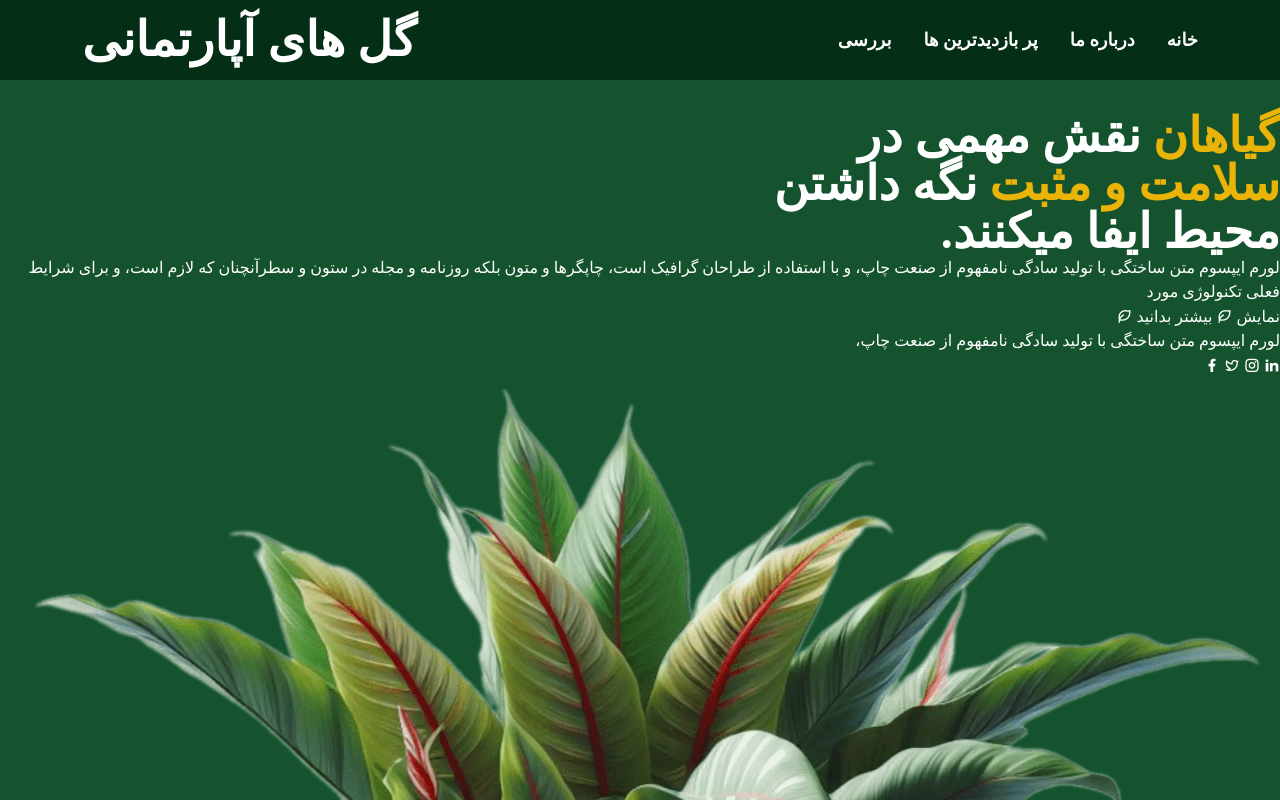
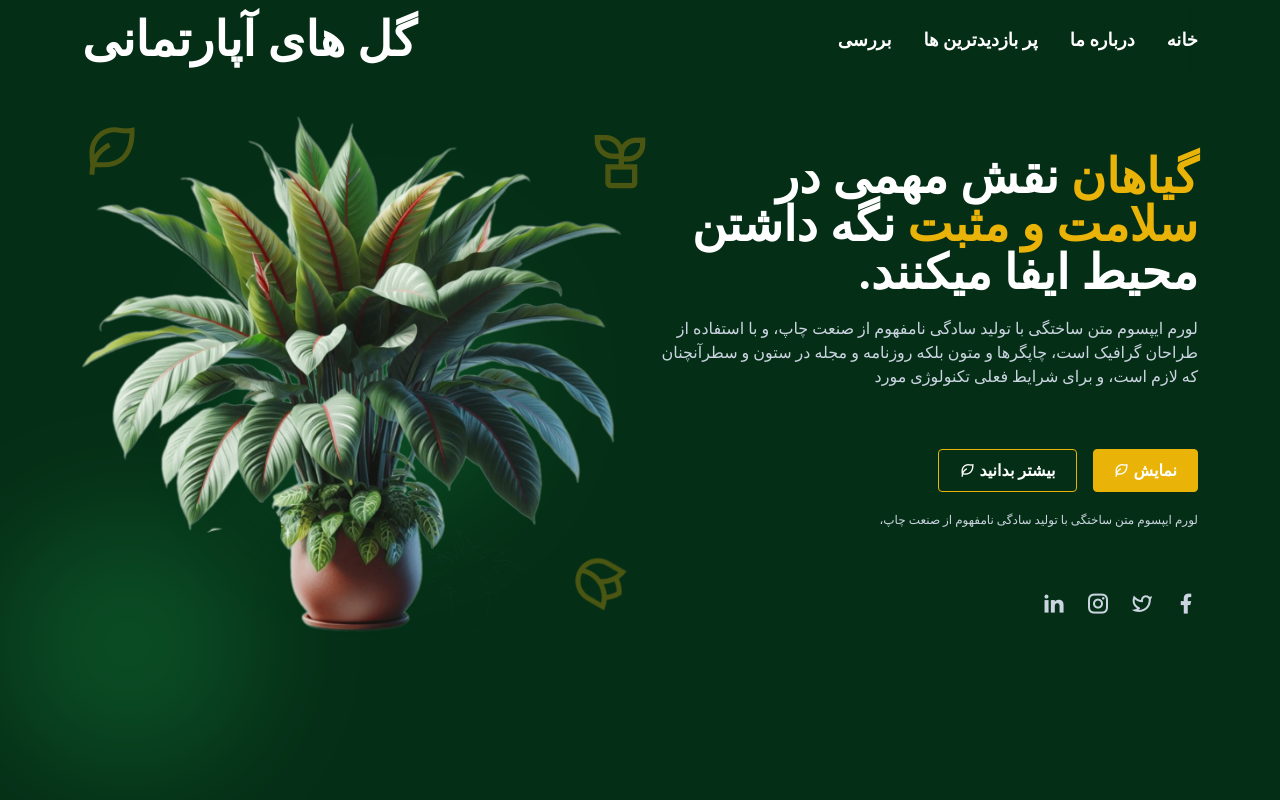
Before and after one commit to Hossein1371za/plants, a website built with Vite: page index.html in a window 1280 px wide. Shown: the top 800 px of the page. Built offline with nearby package versions, Linux system fonts and the light colour scheme; files whose address does not match are found by name.

Commit message:
style for banner section

```diff
--- a/index.html
+++ b/index.html
@@ -35,52 +35,75 @@
 
       </nav>
     </header>
+
     <main>
-      <section id="home">
-        <div>
-          <div>
-            <div>
+      <section class="relative text-center lg:text-right" id="home">
+        <div class="container">
+          <div
+            class="w-64 h-64 bg-green-700 rounded-full blur-3xl -z-10 opacity-40 absolute top-1/2 right-1/2 transform -translate-x-1/2 -translate-y-1/2"></div>
+          <div
+            class="w-64 h-64 bg-green-700 rounded-full blur-3xl -z-10 opacity-40 absolute left-0 bottom-0 "></div>
+          <div class="flex flex-col items-center gap-5 lg:flex-row">
+            <div class="w-full space-y-5 lg:w-1/2">
               <h1><span class="text-yellow-500">گیاهان </span> نقش مهمی در
                 <br /><span class="text-yellow-500">سلامت و
                   مثبت</span> نگه داشتن <br /> محیط ایفا میکنند.
               </h1>
-              <p>لورم ایپسوم متن ساختگی با تولید سادگی نامفهوم از صنعت چاپ، و با
+              <p class="text-slate-300">لورم ایپسوم متن ساختگی با تولید سادگی
+                نامفهوم از صنعت چاپ، و با
                 استفاده از طراحان گرافیک است، چاپگرها و متون بلکه روزنامه و مجله
                 در ستون و سطرآنچنان که لازم است، و برای شرایط فعلی تکنولوژی مورد
               </p>
-              <div>
-                <button>
+              <div
+                class="flex flex-col gap-2 sm:flex-row md:gap-4 lg-pt-5 xl:pt-10">
+                <button class="btn">
                   <span>نمایش</span>
                   <i class="ri-leaf-line"></i>
                 </button>
-                <button>
+                <button class="btn btn_outline">
                   <span>بیشتر بدانید</span>
                   <i class="ri-leaf-line"></i>
                 </button>
               </div>
-              <p>لورم ایپسوم متن ساختگی با تولید سادگی نامفهوم از صنعت چاپ،</p>
-              <div>
-                <i class="ri-facebook-fill"></i>
-                <i class="ri-twitter-line"></i>
-                <i class="ri-instagram-line"></i>
-                <i class="ri-linkedin-fill"></i>
+              <p class="text-xs text-slate-300">
+                لورم ایپسوم متن ساختگی با تولید
+                سادگی نامفهوم از صنعت چاپ،
+              </p>
+              <div class="flex items-center gap-5 text-2xl lg:pt-10">
+                <i
+                  class="ri-facebook-fill text-slate-300 hover:text-yellow-500 duration-300 cursor-pointer">
+                </i>
+                <i
+                  class="ri-twitter-line text-slate-300 hover:text-yellow-500 duration-300 cursor-pointer">
+                </i>
+                <i
+                  class="ri-instagram-line text-slate-300 hover:text-yellow-500 duration-300 cursor-pointer">
+                </i>
+                <i
+                  class="ri-linkedin-fill text-slate-300 hover:text-yellow-500 duration-300 cursor-pointer">
+                </i>
               </div>
             </div>
-            <div>
-              <img src="/assets/img/home.png" alt=""/>
-              <div>
-                <i class="ri-leaf-line"></i>
+            <div class="w-full relative lg:w-1/2">
+              <img src="/assets/img/home.png" alt />
+              <div
+                class="absolute -top-10 xl:top-5 left-0 opacity-30 animate-movingY">
+                <i class="ri-leaf-line text-6xl text-yellow-500"></i>
               </div>
-              <div>
-                <i class="ri-flower-line"></i>
+              <div
+                class="absolute bottom-0 xl:bottom-12 right-0 opacity-30 animate-rotate">
+                <i class="ri-flower-line text-6xl text-yellow-500"></i>
               </div>
-              <div>
-                <i class="ri-plant-line"></i>
+              <div
+                class="hidden absolute -top-10 xl:top-5 -right-5 opacity-30 lg:block animate-scaleUp">
+                <i class="ri-plant-line text-6xl text-yellow-500"></i>
               </div>
             </div>
           </div>
         </div>
       </section>
+
+
     </main>
     <script type="module" src="/main.js"></script>
   </body>
--- a/style.css
+++ b/style.css
@@ -23,18 +23,41 @@
 }
 
 body {
-  @apply bg-green-900 text-white
+  @apply bg-green-950 text-white
 }
-section{
+
+section {
   @apply py-20 md:py-28
 }
-h1{
+
+h1 {
   @apply text-3xl md:text-4xl xl:text-5xl font-bold
 }
 
 .nav-link {
   @apply text-lg font-bold duration-300
 }
-.nav-link:hover{
+
+.nav-link:hover {
   @apply text-yellow-500
 }
+
+.btn {
+  @apply border border-yellow-500 bg-yellow-500 rounded px-5 py-2 duration-300
+}
+
+.btn:hover {
+  @apply opacity-90
+}
+
+.btn span {
+  @apply font-bold
+}
+
+.btn_outline {
+  @apply bg-transparent
+}
+
+.btn_outline:hover {
+  @apply bg-yellow-500
+}
--- a/tailwind.config.js
+++ b/tailwind.config.js
@@ -9,6 +9,26 @@ export default {
       xl:"1180px",
     },
     extend: {},
+    keyframes:{
+      move:{
+        "50%":{transform:"translateY(-1rem)"}
+      },
+      rotate:{
+        "0%":{transform:"rotate(0deg)"},
+        "100%":{transform:"rotate(360deg)"}
+      },
+      scaleUp:{
+        "0%":{transform:"scale(0.8)"},
+        "50%":{transform:"scale(1.2)"},
+        "100%":{transform:"scale(0.8)"},
+
+      }
+    },
+    animation:{
+      movingY:"move 3s linear infinite",
+      rotate:"rotate 15s linear infinite",
+      scaleUp:"scaleUp 3s linear infinite",
+    },
     container:{
       center:true,
       padding:{
```
